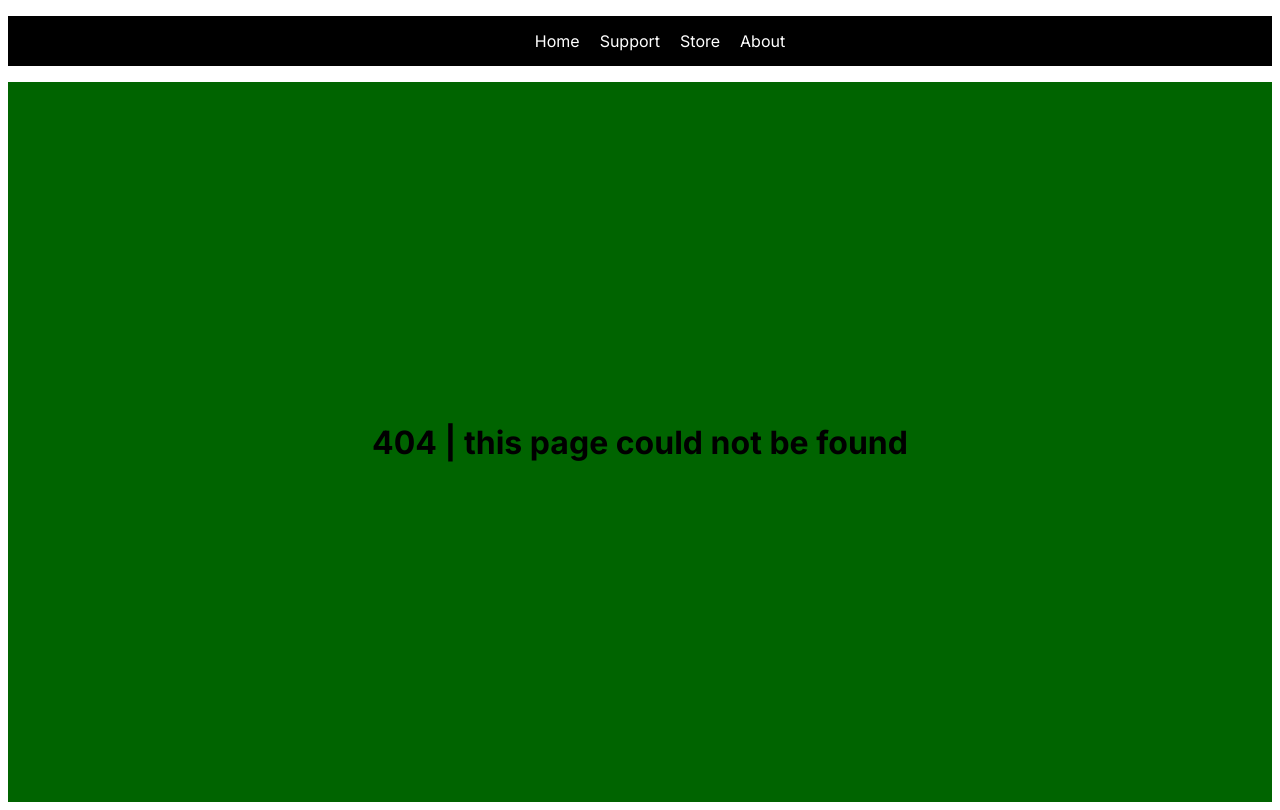
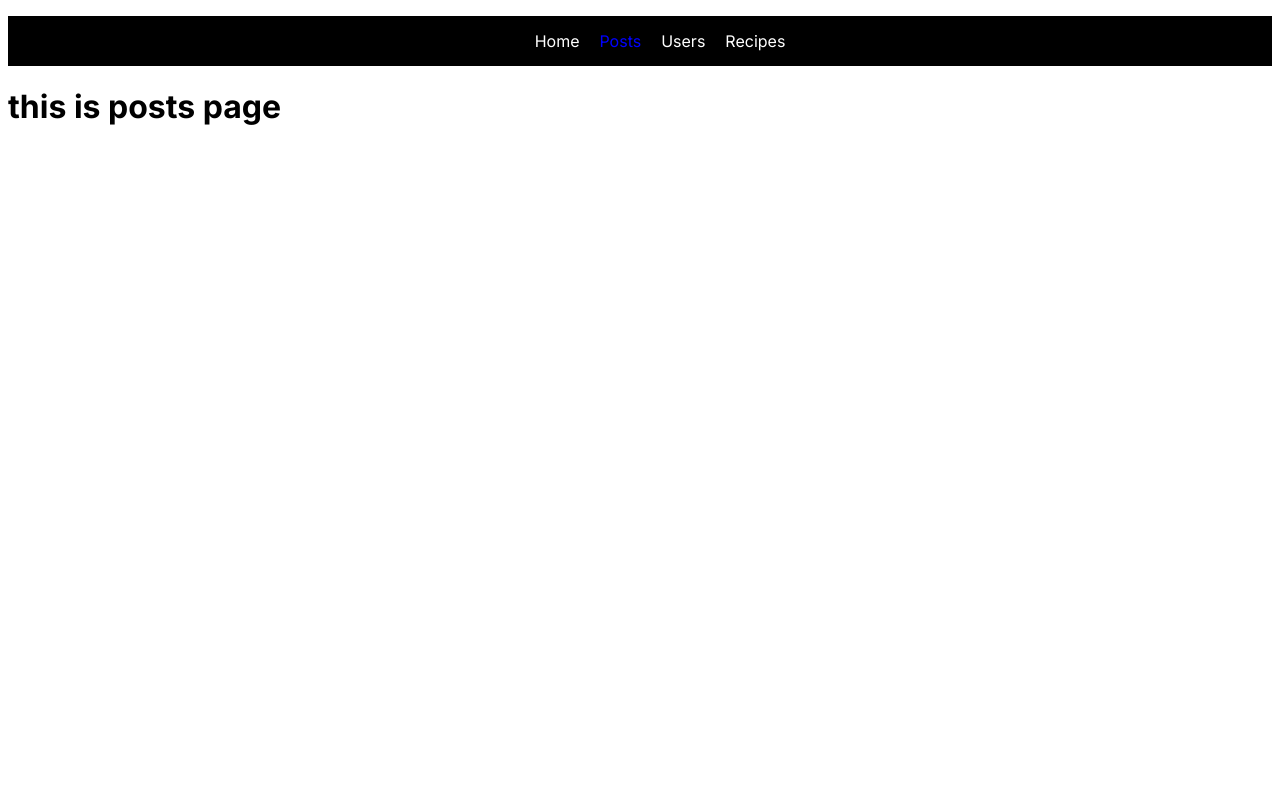
Before and after one commit to Amin-Nik/Next.js-Homework, a Next.js app in the folder next-3/: page /posts in a window 1280 px wide. Before the commit this address had no page. Built offline with nearby package versions, Linux system fonts and the light colour scheme.

Commit message:
some changes

```diff
--- /dev/null
+++ b/next-3/src/app/posts/page.jsx
@@ -0,0 +1,9 @@
+function posts() {
+    return (
+        <>
+            <h1>this is posts page</h1>
+        </>
+    );
+}
+
+export default posts;
--- a/next-3/src/components/Header.jsx
+++ b/next-3/src/components/Header.jsx
@@ -17,9 +17,9 @@ function Header() {
                 backgroundColor: "black"
             }}>
                 <li><Link style={{ color: path == "/" ? "blue" : "white", textDecoration: "none" }} href="/">Home</Link></li>
-                <li><Link style={{ color: path == "/support" ? "blue" : "white", textDecoration: "none" }} href="/support">Support</Link></li>
-                <li><Link style={{ color: path == "/store" ? "blue" : "white", textDecoration: "none" }} href="/store">Store</Link></li>
-                <li><Link style={{ color: path == "/about" ? "blue" : "white", textDecoration: "none" }} href="/about">About</Link></li>
+                <li><Link style={{ color: path == "/posts" ? "blue" : "white", textDecoration: "none" }} href="/posts">Posts</Link></li>
+                <li><Link style={{ color: path == "/users" ? "blue" : "white", textDecoration: "none" }} href="/users">Users</Link></li>
+                <li><Link style={{ color: path == "/recipes" ? "blue" : "white", textDecoration: "none" }} href="/recipes">Recipes</Link></li>
             </ul>
         </header>
     );
```
Also changed, not shown: next-3/src/app/about/page.jsx (deleted, +0 -9 lines), next-3/src/app/recipes/page.jsx (added, +9 -0 lines), next-3/src/app/store/[pid]/page.jsx (deleted, +0 -14 lines), next-3/src/app/store/page.jsx (deleted, +0 -9 lines), next-3/src/app/support/page.jsx (deleted, +0 -10 lines), next-3/src/app/users/page.jsx (added, +9 -0 lines), next-3/src/app/posts/not-found.jsx (renamed from next-3/src/app/store/not-found.jsx), next-3/src/app/recipes/error.jsx (renamed from next-3/src/app/support/error.jsx).
